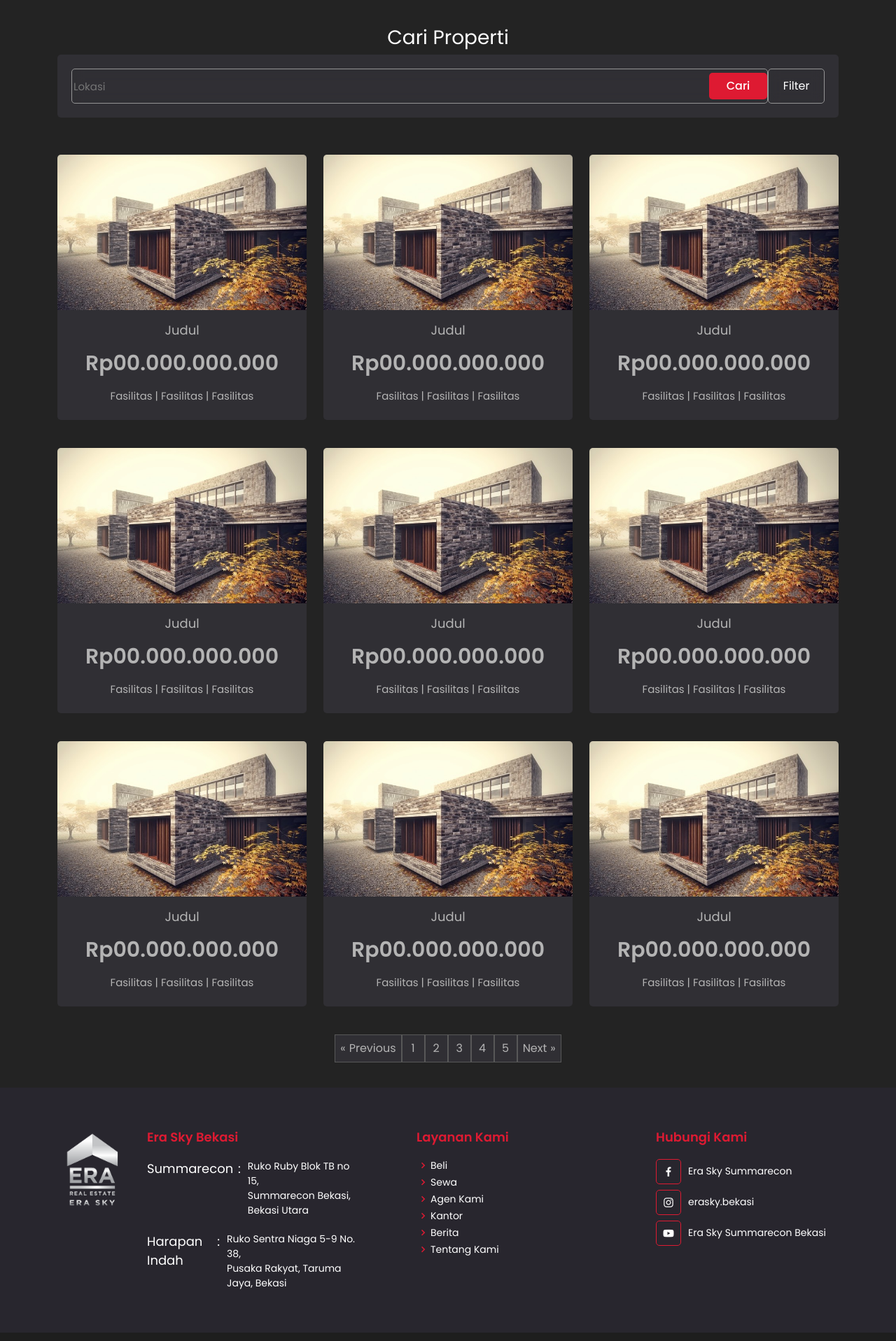
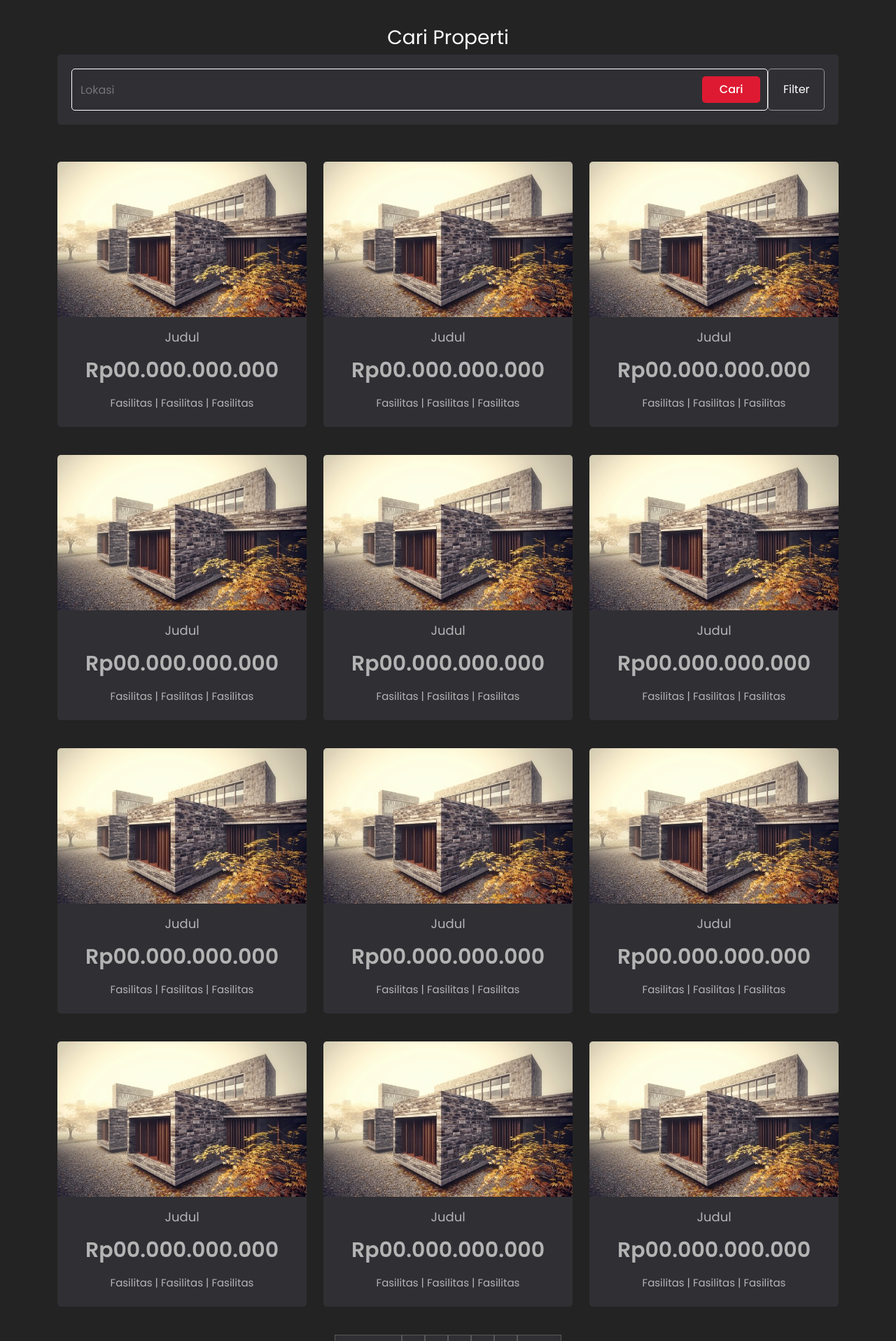
Before and after one commit to dorfstrasse/dorfstrasse.github.io, a Flask app: page /sewa in a window 1280 px wide. Shown: the part 361-2277 px from the top of the page at 70% size. Run offline with Flask 2, Linux system fonts and the light colour scheme; some libraries are stand-ins or nearby versions.

Commit message:
230526 fourth commit

```diff
--- a/application/static/css/style.css
+++ b/application/static/css/style.css
@@ -309,6 +309,10 @@ h6,
 
 .navbar .dropdown ul {
   list-style: none;
+}
+
+.navbar .dropdown .menu {
+  gap: 3px;
 }
 
 .navbar li {
@@ -1858,13 +1862,11 @@ Page Item
 .propbar-box .judul-propbar {
   font-weight: 500;
   margin-top: 15px;
-  font-size: 30px;
 }
 
 .propbar-box .detail-propbar {
   font-weight: 400;
   margin-top: 15px;
-  font-size: 18px;
 }
 
 /*--------------------------------------------------------------
@@ -3611,7 +3613,7 @@ Error
 }
 
 /* -----------------------------------
-# Box Mobile
+# Box
 ----------------------------------- */
 @media (min-width: 860px) {
   .box-l-1 {
--- a/application/templates/03-sewa.html
+++ b/application/templates/03-sewa.html
@@ -22,8 +22,8 @@
           <h2>Cari Properti</h2>
           <div class="search-set">
             <div class="search-listing">
-              <form action="" class="search-lokasi">
-                <input type="text" placeholder="Lokasi">
+              <form action="" class="search-bar">
+                <input class="input" type="text" placeholder="Lokasi">
                 <button class="button" type="submit">Cari</button>
               </form>
               <button class="filter-btn">Filter</button>
@@ -120,7 +120,7 @@
 
       <div class="row margintop-1cm">
 
-        <div class="col-md-6 col-lg-4 d-flex align-items-stretch" data-aos="fade-up">
+        <div class="box-s-3 col-md-6 box-l-4 d-flex align-items-stretch" data-aos="fade-up">
           <a class="listing-box" href="{{ url_for('sewa_detail_listing')}}">
             <img src="../static/img/1_Rumah-Modern-dengan-Dinding-Batu-Alam_tiperumahminimalis.blogspot.com.jpg" class="properti" alt="">
             <p class="judul">Judul</p>
@@ -129,7 +129,7 @@
           </a>
         </div>
 
-        <div class="col-md-6 col-lg-4 d-flex align-items-stretch" data-aos="fade-up" data-aos-delay="100">
+        <div class="box-s-3 col-md-6 box-l-4 d-flex align-items-stretch" data-aos="fade-up" data-aos-delay="100">
           <a class="listing-box" href="{{ url_for('sewa_detail_listing')}}">
             <img src="../static/img/1_Rumah-Modern-dengan-Dinding-Batu-Alam_tiperumahminimalis.blogspot.com.jpg" class="properti" alt="">
             <p class="judul">Judul</p>
@@ -138,7 +138,7 @@
           </a>
         </div>
 
-        <div class="col-md-6 col-lg-4 d-flex align-items-stretch" data-aos="fade-up" data-aos-delay="200">
+        <div class="box-s-3 col-md-6 box-l-4 d-flex align-items-stretch" data-aos="fade-up" data-aos-delay="200">
           <a class="listing-box" href="{{ url_for('sewa_detail_listing')}}">
             <img src="../static/img/1_Rumah-Modern-dengan-Dinding-Batu-Alam_tiperumahminimalis.blogspot.com.jpg" class="properti" alt="">
             <p class="judul">Judul</p>
@@ -147,7 +147,7 @@
           </a>
         </div>
 
-        <div class="col-md-6 col-lg-4 d-flex align-items-stretch" data-aos="fade-up">
+        <div class="box-s-3 col-md-6 box-l-4 d-flex align-items-stretch" data-aos="fade-up">
           <a class="listing-box" href="{{ url_for('sewa_detail_listing')}}">
             <img src="../static/img/1_Rumah-Modern-dengan-Dinding-Batu-Alam_tiperumahminimalis.blogspot.com.jpg" class="properti" alt="">
             <p class="judul">Judul</p>
@@ -156,7 +156,7 @@
           </a>
         </div>
 
-        <div class="col-md-6 col-lg-4 d-flex align-items-stretch" data-aos="fade-up" data-aos-delay="100">
+        <div class="box-s-3 col-md-6 box-l-4 d-flex align-items-stretch" data-aos="fade-up" data-aos-delay="100">
           <a class="listing-box" href="{{ url_for('sewa_detail_listing')}}">
             <img src="../static/img/1_Rumah-Modern-dengan-Dinding-Batu-Alam_tiperumahminimalis.blogspot.com.jpg" class="properti" alt="">
             <p class="judul">Judul</p>
@@ -165,7 +165,7 @@
           </a>
         </div>
 
-        <div class="col-md-6 col-lg-4 d-flex align-items-stretch" data-aos="fade-up" data-aos-delay="200">
+        <div class="box-s-3 col-md-6 box-l-4 d-flex align-items-stretch" data-aos="fade-up" data-aos-delay="200">
           <a class="listing-box" href="{{ url_for('sewa_detail_listing')}}">
             <img src="../static/img/1_Rumah-Modern-dengan-Dinding-Batu-Alam_tiperumahminimalis.blogspot.com.jpg" class="properti" alt="">
             <p class="judul">Judul</p>
@@ -174,7 +174,7 @@
           </a>
         </div>
 
-        <div class="col-md-6 col-lg-4 d-flex align-items-stretch" data-aos="fade-up">
+        <div class="box-s-3 col-md-6 box-l-4 d-flex align-items-stretch" data-aos="fade-up">
           <a class="listing-box" href="{{ url_for('sewa_detail_listing')}}">
             <img src="../static/img/1_Rumah-Modern-dengan-Dinding-Batu-Alam_tiperumahminimalis.blogspot.com.jpg" class="properti" alt="">
             <p class="judul">Judul</p>
@@ -183,7 +183,7 @@
           </a>
         </div>
 
-        <div class="col-md-6 col-lg-4 d-flex align-items-stretch" data-aos="fade-up" data-aos-delay="100">
+        <div class="box-s-3 col-md-6 box-l-4 d-flex align-items-stretch" data-aos="fade-up" data-aos-delay="100">
           <a class="listing-box" href="{{ url_for('sewa_detail_listing')}}">
             <img src="../static/img/1_Rumah-Modern-dengan-Dinding-Batu-Alam_tiperumahminimalis.blogspot.com.jpg" class="properti" alt="">
             <p class="judul">Judul</p>
@@ -192,7 +192,34 @@
           </a>
         </div>
 
-        <div class="col-md-6 col-lg-4 d-flex align-items-stretch" data-aos="fade-up" data-aos-delay="200">
+        <div class="box-s-3 col-md-6 box-l-4 d-flex align-items-stretch" data-aos="fade-up" data-aos-delay="200">
+          <a class="listing-box" href="{{ url_for('sewa_detail_listing')}}">
+            <img src="../static/img/1_Rumah-Modern-dengan-Dinding-Batu-Alam_tiperumahminimalis.blogspot.com.jpg" class="properti" alt="">
+            <p class="judul">Judul</p>
+            <h4 class="harga">Rp00.000.000.000</h4>
+            <p class="fasilitas">Fasilitas | Fasilitas | Fasilitas</p>
+          </a>
+        </div>
+
+        <div class="box-s-3 col-md-6 box-l-4 d-flex align-items-stretch" data-aos="fade-up">
+          <a class="listing-box" href="{{ url_for('sewa_detail_listing')}}">
+            <img src="../static/img/1_Rumah-Modern-dengan-Dinding-Batu-Alam_tiperumahminimalis.blogspot.com.jpg" class="properti" alt="">
+            <p class="judul">Judul</p>
+            <h4 class="harga">Rp00.000.000.000</h4>
+            <p class="fasilitas">Fasilitas | Fasilitas | Fasilitas</p>
+          </a>
+        </div>
+
+        <div class="box-s-3 col-md-6 box-l-4 d-flex align-items-stretch" data-aos="fade-up" data-aos-delay="100">
+          <a class="listing-box" href="{{ url_for('sewa_detail_listing')}}">
+            <img src="../static/img/1_Rumah-Modern-dengan-Dinding-Batu-Alam_tiperumahminimalis.blogspot.com.jpg" class="properti" alt="">
+            <p class="judul">Judul</p>
+            <h4 class="harga">Rp00.000.000.000</h4>
+            <p class="fasilitas">Fasilitas | Fasilitas | Fasilitas</p>
+          </a>
+        </div>
+
+        <div class="box-s-3 col-md-6 box-l-4 d-flex align-items-stretch" data-aos="fade-up" data-aos-delay="200">
           <a class="listing-box" href="{{ url_for('sewa_detail_listing')}}">
             <img src="../static/img/1_Rumah-Modern-dengan-Dinding-Batu-Alam_tiperumahminimalis.blogspot.com.jpg" class="properti" alt="">
             <p class="judul">Judul</p>
```
Also changed, not shown: application/templates/02-beli.html (+36 -9 lines), application/templates/06-properti-baru.html (+31 -3 lines).
